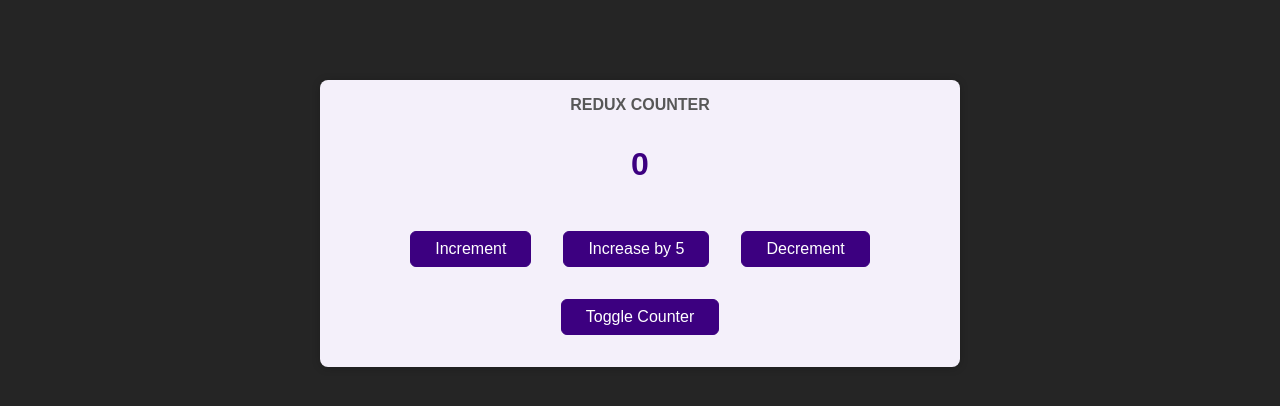
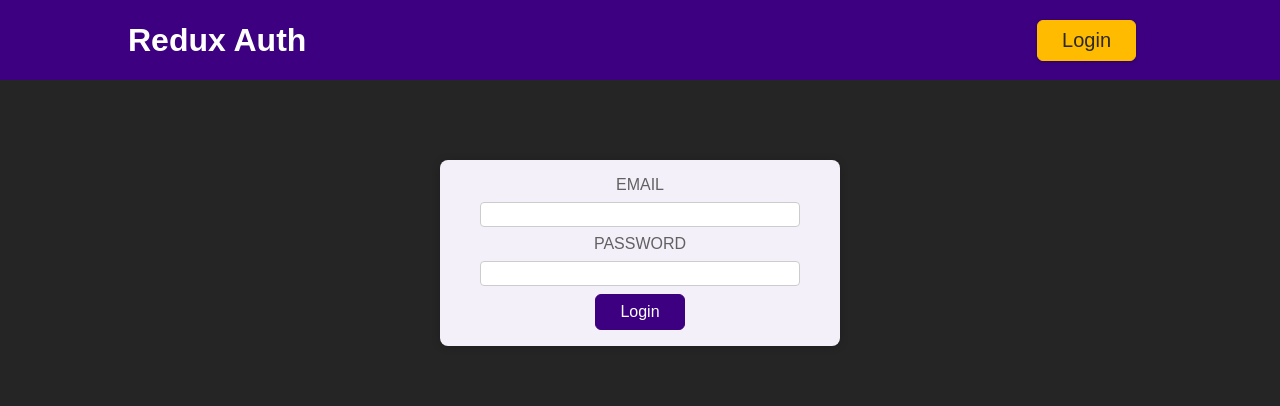
Before and after one commit to vbenc0305/ReactCourseChapter20, a React (Create React App) app: page / in a window 1280 px wide. Shown: the top 406 px of the page. Built offline with nearby package versions, Linux system fonts and the light colour scheme.

Commit message:
Add authentication and conditional rendering logic

```diff
--- a/src/App.js
+++ b/src/App.js
@@ -1,9 +1,19 @@
 import Counter from './components/Counter';
+import {Fragment} from "react";
+import Header from "./components/Header";
+import Auth from "./components/Auth";
+import {useSelector} from "react-redux";
 
 
 function App() {
+    const isAuthenticated = useSelector(state => state.auth.isAuthenticated);
+
   return (
-    <Counter />
+      <Fragment>
+        <Header/>
+          {!isAuthenticated && <Auth />}
+          {isAuthenticated &&<Counter />}
+      </Fragment>
   );
 }
 
--- a/src/components/Auth.js
+++ b/src/components/Auth.js
@@ -1,6 +1,18 @@
 import classes from './Auth.module.css';
+import {useDispatch, useSelector} from "react-redux";
+import {authActions} from "../store";
+
+
 
 const Auth = () => {
+  const dispatch = useDispatch();
+  const isAuthenticated = useSelector(state => state.auth.isAuthenticated);
+
+
+  function loginHandler() {
+    dispatch(authActions.login());
+  }
+
   return (
     <main className={classes.auth}>
       <section>
@@ -13,7 +25,7 @@ const Auth = () => {
             <label htmlFor='password'>Password</label>
             <input type='password' id='password' />
           </div>
-          <button>Login</button>
+          {!isAuthenticated && <button onClick={loginHandler}>Login</button>}
         </form>
       </section>
     </main>
--- a/src/components/Counter.js
+++ b/src/components/Counter.js
@@ -4,8 +4,8 @@ import { counterActions } from '../store';
 
 const Counter = () => {
     const dispatch = useDispatch();
-    const counter = useSelector(state => state.counter);
-    const show = useSelector(state => state.showCounter);
+    const counter = useSelector(state => state.counter.counter);
+    const show = useSelector(state => state.counter.showCounter);
 
 
     const incrementHandler = () => {
--- a/src/components/Header.js
+++ b/src/components/Header.js
@@ -1,19 +1,28 @@
 import classes from './Header.module.css';
+import {useDispatch, useSelector} from "react-redux";
+import {authActions} from "../store";
 
 const Header = () => {
+    const dispatch = useDispatch();
+    const isAuthenticated = useSelector(state => state.auth.isAuthenticated);
+
+    function logoutHandler() {
+        dispatch(authActions.logout());
+    }
+
     return (
         <header className={classes.header}>
             <h1>Redux Auth</h1>
             <nav>
                 <ul>
                     <li>
-            <a href='/'>My Products</a>
+                        {isAuthenticated&&<a href='/'>My Products</a>}
                     </li>
                     <li>
-            <a href='/'>My Sales</a>
+                        {isAuthenticated&&<a href='/'>My Sales</a>}
                     </li>
                     <li>
-            <button>Logout</button>
+                        {isAuthenticated ? <button onClick={logoutHandler}>Logout</button> : <button >Login</button>}
                     </li>
                 </ul>
             </nav>
--- a/src/store/index.js
+++ b/src/store/index.js
@@ -1,11 +1,15 @@
 import { createSlice, configureStore } from '@reduxjs/toolkit'
 
 
-const initialState = { counter : 0 , showCounter: true };
+const initialCounterState = { counter : 0 , showCounter: true };
+
+const initialAuthState = {
+    isAuthenticated: false,
+}
 
 const counterSlice = createSlice({
     name: 'counter',
-    initialState,
+    initialState: initialCounterState,
     reducers: {
         increment(state) {
             state.counter++;
@@ -22,10 +26,25 @@ const counterSlice = createSlice({
     }
 });
 
+const authSlice = createSlice({
+    name: 'auth',
+    initialState: initialAuthState,
+    reducers: {
+        login(state) {
+            state.isAuthenticated = true;
+        },
+        logout(state) {
+            state.isAuthenticated = false;
+        },
+    }});
 
 const store = configureStore({
-    reducer: counterSlice.reducer
+    reducer: {counter: counterSlice.reducer, auth:authSlice.reducer},
+
+
 });
 
 export const counterActions = counterSlice.actions;
+export const authActions = authSlice.actions;
+
 export default store;
```
Lines whose indentation alone changed are shown as unchanged.
